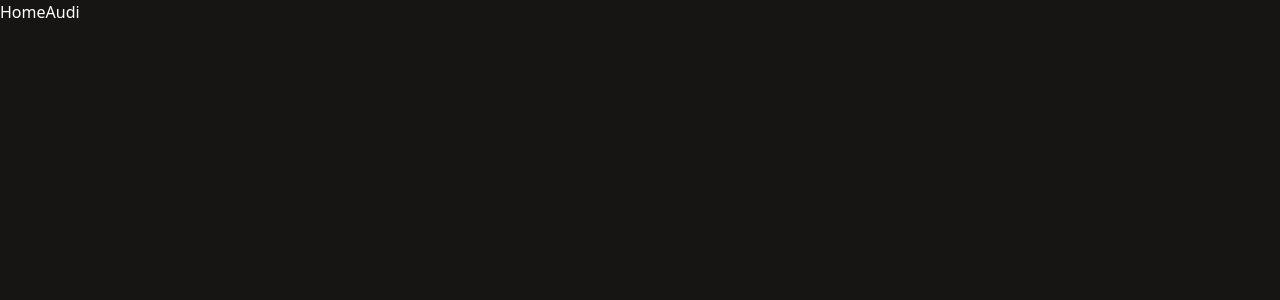
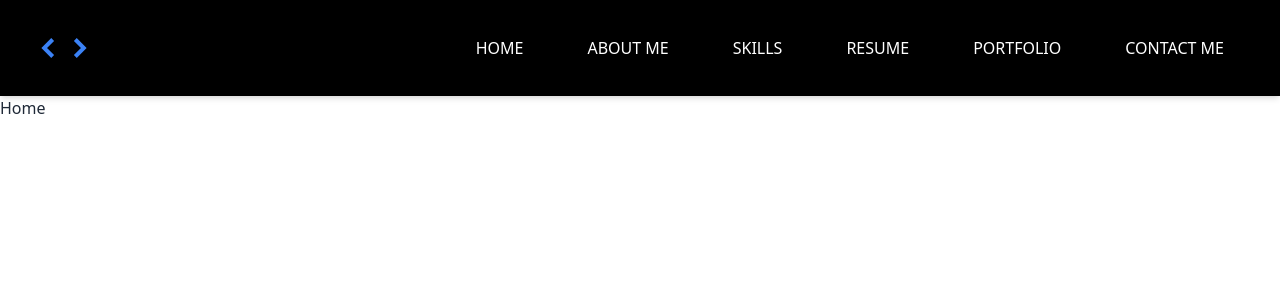
Before and after one commit to kameyaw14/tests, a React (Vite) app in the folder testFrontend/: page / in a window 1280 px wide. Shown: the top 300 px of the page. Built offline with nearby package versions, Linux system fonts and the light colour scheme.

Commit message:
adding nav

```diff
--- a/testFrontend/src/App.jsx
+++ b/testFrontend/src/App.jsx
@@ -1,11 +1,14 @@
-import { Routes, Route } from "react-router-dom"; // Removed BrowserRouter
+import { Routes, Route } from "react-router-dom";
 import "./App.css";
 import Home from "./pages/Home";
 import { ToastContainer } from "react-toastify";
+import NavBar from "./components/NavBar";
 
 function App() {
   return (
     <div>
+      {/* navbar */}
+      <NavBar />
       <Routes>
         <Route path="/" element={<Home />} />
       </Routes>
--- /dev/null
+++ b/testFrontend/src/assets/data.js
@@ -0,0 +1,26 @@
+export const navLinks = [
+  {
+    label: "HOME",
+    to: "/",
+  },
+  {
+    label: "ABOUT ME",
+    to: "/about",
+  },
+  {
+    label: "SKILLS",
+    to: "/skills",
+  },
+  {
+    label: "RESUME",
+    to: "/resume",
+  },
+  {
+    label: "PORTFOLIO",
+    to: "/portfolio",
+  },
+  {
+    label: "CONTACT ME",
+    to: "/contact",
+  },
+];
--- /dev/null
+++ b/testFrontend/src/components/NavBar.jsx
@@ -0,0 +1,61 @@
+import React, { useState } from "react";
+import { RiCodeView } from "react-icons/ri";
+import { Link, useNavigate } from "react-router-dom";
+import { AiOutlineClose } from "react-icons/ai";
+import { GiHamburgerMenu } from "react-icons/gi";
+import { navLinks } from "../assets/data";
+import ResponsiveMenu from "./ResponsiveMenu";
+
+const NavBar = () => {
+  const [open, setOpen] = useState(false);
+  const [menu, setMenu] = useState("");
+  const navigate = useNavigate();
+
+  return (
+    <div className="bg-black shadow-md">
+      <nav className="w-full">
+        <div className=" mx-auto flex justify-between items-center py-6 px-4 lg:px-10">
+          {/* Logo Section */}
+          <div
+            onClick={() => navigate("/")}
+            className=" flex items-center gap-2 cursor-pointer font-bold uppercase text-blue-500"
+          >
+            <RiCodeView className="text-5xl" />
+          </div>
+          {/* Menu Section */}
+          <div className="hidden lg:block">
+            <ul className="flex items-center space-x-8 text-white font-medium">
+              {navLinks.map((item, index) => (
+                <li key={index}>
+                  <Link
+                    to={item.to}
+                    className="inline-block px-4 py-2 hover:bg-blue-500  transition-all duration-300 rounded-md"
+                    onClick={() => setMenu(item.label)}
+                  >
+                    {item.label}
+                  </Link>
+                </li>
+              ))}
+            </ul>
+          </div>
+
+          {/* Mobile Hamburger Menu */}
+          <div
+            onClick={() => setOpen((prev) => !prev)}
+            className="lg:hidden text-gray-700 cursor-pointer z-50"
+          >
+            {open ? (
+              <AiOutlineClose className="text-3xl text-white" />
+            ) : (
+              <GiHamburgerMenu className="text-3xl" />
+            )}
+          </div>
+        </div>
+      </nav>
+      {/* Mobile Navigation */}
+      <ResponsiveMenu open={open} setOpen={setOpen} />
+    </div>
+  );
+};
+
+export default NavBar;
--- /dev/null
+++ b/testFrontend/src/components/ResponsiveMenu.jsx
@@ -0,0 +1,43 @@
+import React from "react";
+import { motion, AnimatePresence } from "framer-motion";
+import { navLinks } from "../assets/data";
+import { Link } from "react-router-dom";
+
+const ResponsiveMenu = ({ open, setOpen }) => {
+  return (
+    <div>
+      <AnimatePresence mode="wait">
+        {open && (
+          <motion.div
+            initial={{ opacity: 0, y: -50 }}
+            animate={{ opacity: 1, y: 0 }}
+            exit={{ opacity: 0, y: -50 }}
+            transition={{ duration: 0.3 }}
+            className="absolute top-0 left-0 w-full h-screen z-30 bg-black/80 backdrop-blur-lg flex justify-center items-center"
+          >
+            <div className="w-11/12 max-w-md bg-white text-gray-800 rounded-3xl shadow-xl py-8 px-6">
+              <ul className="flex flex-col items-center gap-6">
+                {navLinks.map((item, index) => (
+                  <li
+                    key={index}
+                    className="text-lg font-medium text-gray-700 hover:text-green-700 transition-all"
+                  >
+                    <Link
+                      to={item.to}
+                      onClick={() => setOpen(false)}
+                      className="block px-4 py-2 rounded-md hover:bg-green-100"
+                    >
+                      {item.label}
+                    </Link>
+                  </li>
+                ))}
+              </ul>
+            </div>
+          </motion.div>
+        )}
+      </AnimatePresence>
+    </div>
+  );
+};
+
+export default ResponsiveMenu;
--- /dev/null
+++ b/testFrontend/src/components/ToggleNavButton.jsx
@@ -0,0 +1,34 @@
+import React from "react";
+
+const ToggleNavButton = () => {
+  return (
+    <label className="btn btn-circle swap swap-rotate">
+      {/* this hidden checkbox controls the state */}
+      <input type="checkbox" />
+
+      {/* hamburger icon */}
+      <svg
+        className="swap-off fill-current"
+        xmlns="http://www.w3.org/2000/svg"
+        width="32"
+        height="32"
+        viewBox="0 0 512 512"
+      >
+        <path d="M64,384H448V341.33H64Zm0-106.67H448V234.67H64ZM64,128v42.67H448V128Z" />
+      </svg>
+
+      {/* close icon */}
+      <svg
+        className="swap-on fill-current"
+        xmlns="http://www.w3.org/2000/svg"
+        width="32"
+        height="32"
+        viewBox="0 0 512 512"
+      >
+        <polygon points="400 145.49 366.51 112 256 222.51 145.49 112 112 145.49 222.51 256 112 366.51 145.49 400 256 289.49 366.51 400 400 366.51 289.49 256 400 145.49" />
+      </svg>
+    </label>
+  );
+};
+
+export default ToggleNavButton;
--- a/testFrontend/src/index.css
+++ b/testFrontend/src/index.css
@@ -5,11 +5,17 @@
 @tailwind utilities;
 
 * {
+  box-sizing: border-box;
+  padding: 0;
   margin: 0;
-  padding: 0;
+  scroll-behavior: smooth;
+}
+html {
+  height: 100%;
 }
 body {
-  height: 100vh;
-  background: #161513;
-  color: white;
+  height: 100%;
 }
+#root {
+  height: 100%;
+}
--- a/testFrontend/src/pages/Home.jsx
+++ b/testFrontend/src/pages/Home.jsx
@@ -4,7 +4,7 @@ import { useAppStore } from "../store/AppStore";
 const Home = () => {
   const { cars } = useAppStore();
 
-  return <div>Home{cars}</div>;
+  return <div>Home</div>;
 };
 
 export default Home;
--- a/testFrontend/tailwind.config.js
+++ b/testFrontend/tailwind.config.js
@@ -1,19 +1,17 @@
+import daisyui from "daisyui";
 /** @type {import('tailwindcss').Config} */
 export default {
-  content: [
-    "./index.html",
-    "./src/**/*.{js,ts,jsx,tsx}",
-  ],
+  content: ["./index.html", "./src/**/*.{js,ts,jsx,tsx}"],
   theme: {
     extend: {
-      colors:{
-        'primary':'#ffa124',
-        'netflixRed': '#E50914',
+      colors: {
+        primary: "#ffa124",
+        netflixRed: "#E50914",
       },
       fontFamily: {
-        poppins: ['"Poppins"', 'sans-serif'],
+        poppins: ['"Poppins"', "sans-serif"],
       },
     },
   },
-  plugins: [],
-}
+  plugins: [daisyui],
+};
```
Also changed, not shown: testFrontend/package.json (+6 -1 lines), 1 other file (tests, documents, lock files or other folders).
